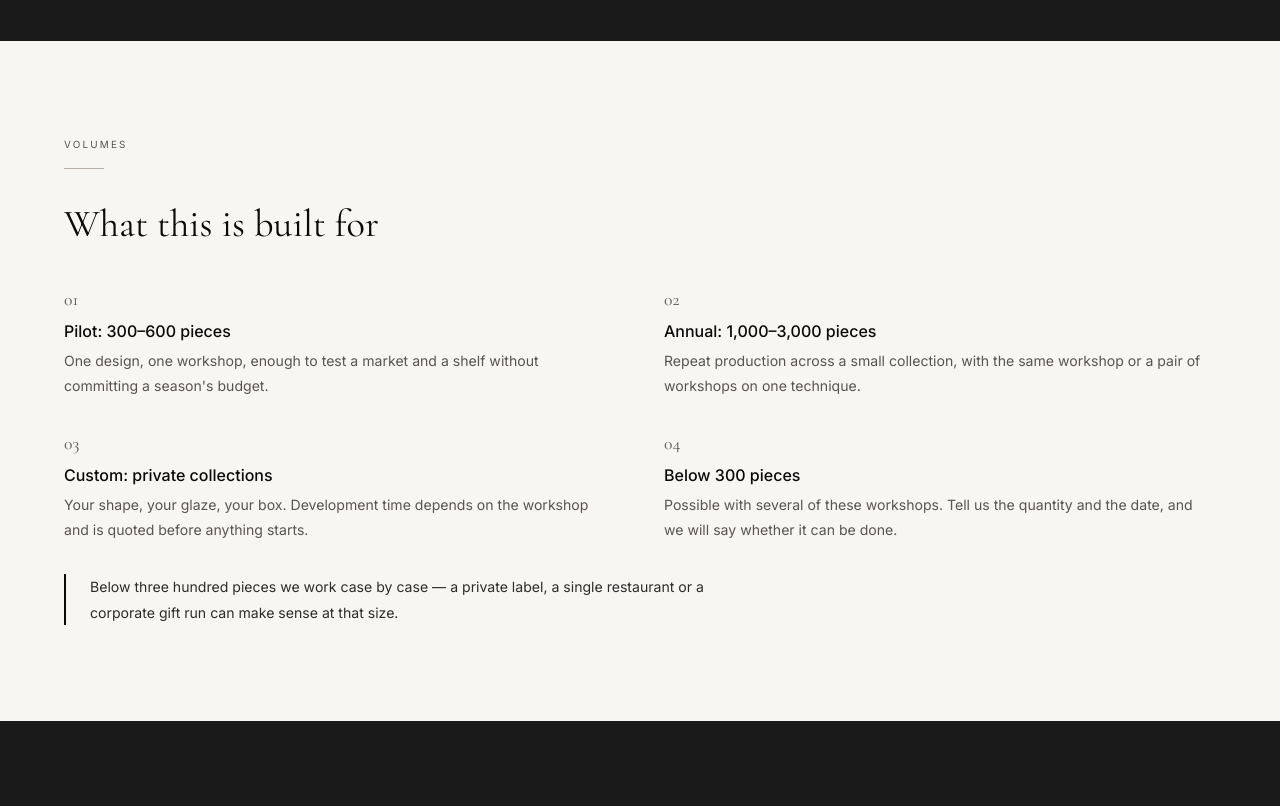
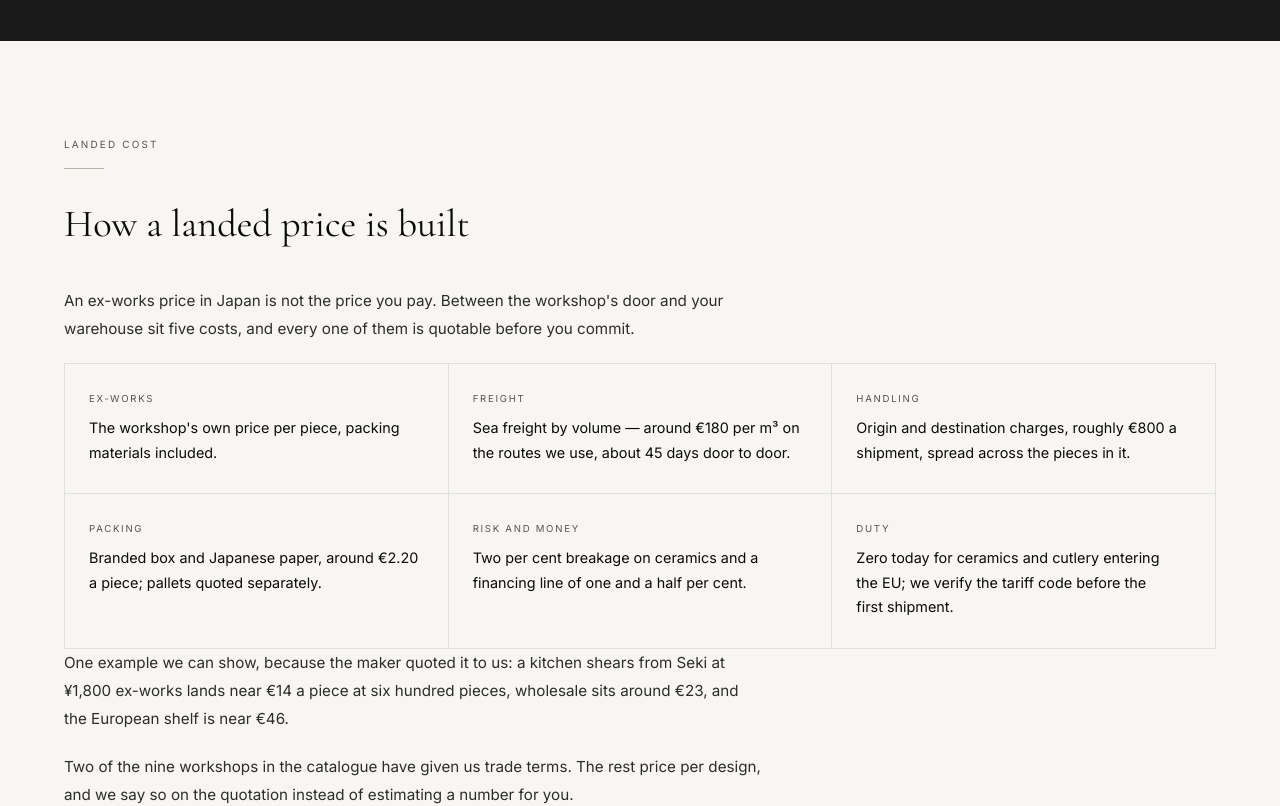
Before and after one commit to TerekhinAndrei/mugeniki, a Next.js app: page /wholesale in a window 1280 px wide. Shown: the part 1780-2586 px from the top of the page. Built offline with nearby package versions, Linux system fonts and the light colour scheme.

Commit message:
Wholesale: the landed-cost stack, with the one maker-quoted example

```diff
--- a/src/app/wholesale/page.tsx
+++ b/src/app/wholesale/page.tsx
@@ -59,6 +59,30 @@ export default function WholesalePage() {
           />
         </PageSection>
 
+        <PageSection label="Landed cost" title="How a landed price is built">
+          <Prose
+            paragraphs={[
+              "An ex-works price in Japan is not the price you pay. Between the workshop's door and your warehouse sit five costs, and every one of them is quotable before you commit.",
+            ]}
+          />
+          <FactGrid
+            items={[
+              { label: "Ex-works", value: "The workshop's own price per piece, packing materials included." },
+              { label: "Freight", value: "Sea freight by volume — around €180 per m³ on the routes we use, about 45 days door to door." },
+              { label: "Handling", value: "Origin and destination charges, roughly €800 a shipment, spread across the pieces in it." },
+              { label: "Packing", value: "Branded box and Japanese paper, around €2.20 a piece; pallets quoted separately." },
+              { label: "Risk and money", value: "Two per cent breakage on ceramics and a financing line of one and a half per cent." },
+              { label: "Duty", value: "Zero today for ceramics and cutlery entering the EU; we verify the tariff code before the first shipment." },
+            ]}
+          />
+          <Prose
+            paragraphs={[
+              "One example we can show, because the maker quoted it to us: a kitchen shears from Seki at ¥1,800 ex-works lands near €14 a piece at six hundred pieces, wholesale sits around €23, and the European shelf is near €46.",
+              "Two of the nine workshops in the catalogue have given us trade terms. The rest price per design, and we say so on the quotation instead of estimating a number for you.",
+            ]}
+          />
+        </PageSection>
+
         <PageSection label="Volumes" title="What this is built for">
           <NumberedList
             items={[
```
